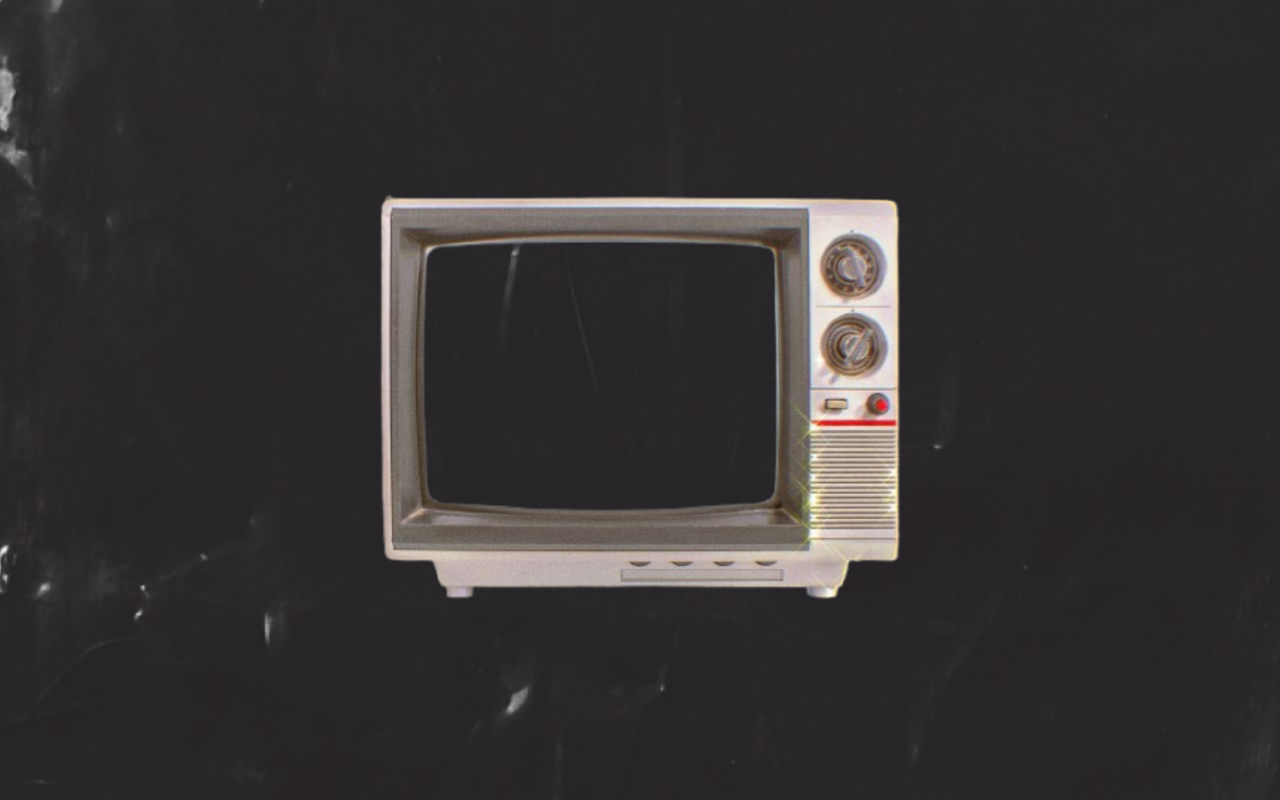
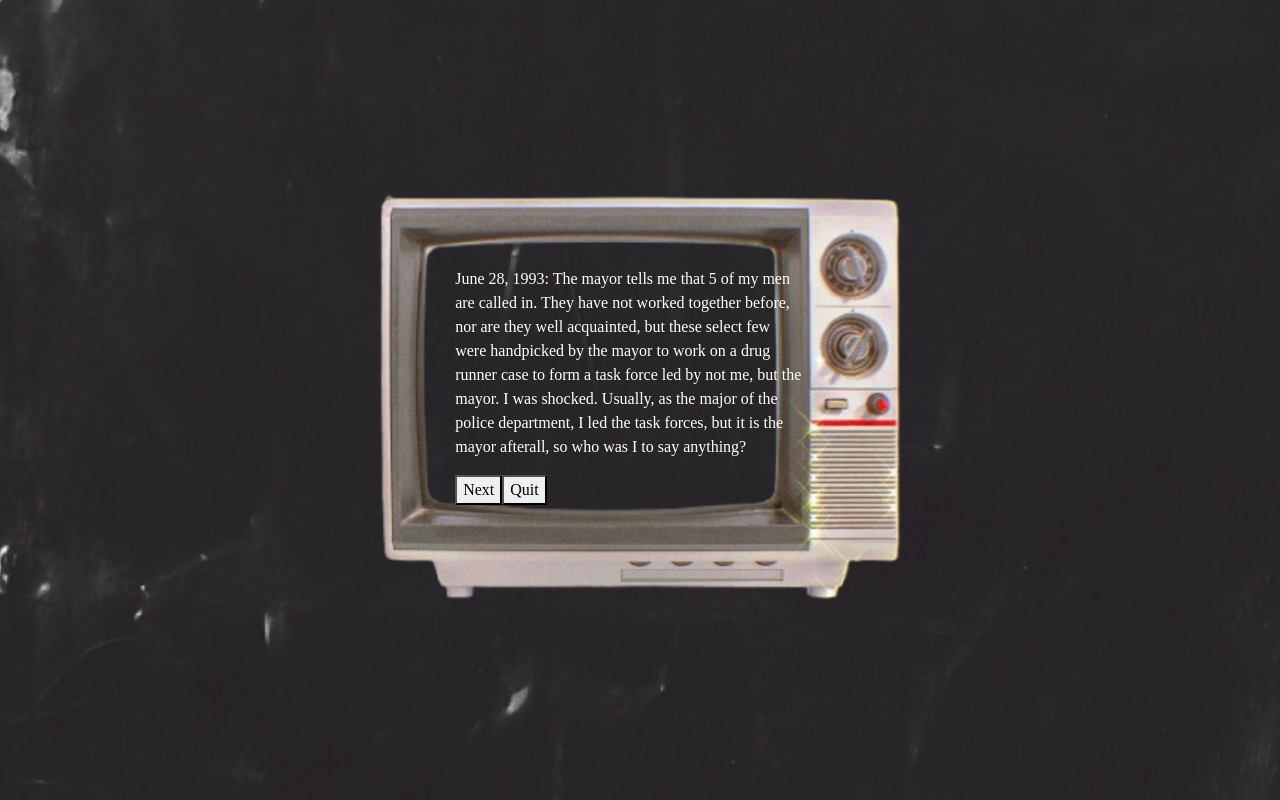
Before and after one commit to shumonkeyy/dilemma, a React (Vite) app: page / in a window 1280 px wide. Both pictures are taken after a click on the button "Start". Built offline with nearby package versions, Linux system fonts and the light colour scheme.

Commit message:
first scene added

```diff
--- a/src/App.jsx
+++ b/src/App.jsx
@@ -2,7 +2,6 @@ import { useState } from "react";
 import reactLogo from "./assets/react.svg";
 import viteLogo from "/vite.svg";
 import "./App.css";
-import Story from "./pages/Story";
 import { Route, BrowserRouter as Router, Routes } from "react-router-dom";
 import Television from "./pages/Television";
 
--- a/src/index.css
+++ b/src/index.css
@@ -11,7 +11,6 @@ body {
   transform: translate(-50%, -50%);
   color: #fff;
   padding: 10px 20px;
-  font-size: 20px;
   text-align: center;
 }
 
@@ -20,7 +19,7 @@ body {
   margin-top: -13%;
   margin-left: 30%;
   text-align: left;
-  font-size: 20px;
+  width: 350px;
   /* top: 30%;
   left: 50%;
   transform: translate(-50%, -50%);
@@ -35,7 +34,7 @@ h1 {
 }
 
 p {
-  font-size: 20px !important;
+  font-size: 16px !important;
 }
 
 .hide {
--- /dev/null
+++ b/src/lines.js
@@ -0,0 +1,3 @@
+export const STORYLINE = [
+  "June 28, 1993: The mayor tells me that 5 of my men are called in. They have not worked together before, nor are they well acquainted, but these select few were handpicked by the mayor to work on a drug runner case to form a task force led by not me, but the mayor. I was shocked. Usually, as the major of the police department, I led the task forces, but it is the mayor afterall, so who was I to say anything?",
+];
--- a/src/pages/Story.jsx
+++ /dev/null
@@ -1,13 +0,0 @@
-import React from "react";
-import "../index.css";
-import Television from "./Television";
-
-const Story = () => {
-  return (
-    <>
-      <h1>story</h1>
-    </>
-  );
-};
-
-export default Story;
--- a/src/pages/Television.jsx
+++ b/src/pages/Television.jsx
@@ -1,18 +1,29 @@
 import React, { useRef } from "react";
 import "../index.css";
-import tvImage from "../assets/tv.jpg"; // Import image properly
+import tvImage from "../assets/tv.jpg";
+import { STORYLINE } from "../lines";
 
 const Television = () => {
+  //declaring variables
   const welcomePageRef = useRef(null);
-
+  const storyLine = useRef(null);
+  const storyBoard = useRef(null);
+  //hide welcome page to start story
   const start = () => {
     if (welcomePageRef.current) {
-      welcomePageRef.current.classList.add("hide"); // Fixed classList issue
+      welcomePageRef.current.classList.add("hide");
+    }
+    if (storyBoard.current) {
+      storyBoard.current.classList.remove("hide");
+    }
+    if (storyLine.current) {
+      storyLine.current.innerHTML = STORYLINE[0];
     }
   };
 
   return (
     <div>
+      {/* welcome page */}
       <img src={tvImage} alt="" className="overlay-television" />
 
       <div ref={welcomePageRef} className="overlay-television">
@@ -27,6 +38,14 @@ const Television = () => {
           >
             Instructions
           </button>
+        </div>
+      </div>
+
+      <div ref={storyBoard} className="overlay-television hide">
+        <div className="overlap">
+          <p ref={storyLine}></p>
+          <button onClick={() => console.log("next")}>Next</button>
+          <button onClick={() => console.log("quit")}>Quit</button>
         </div>
       </div>
 
```
